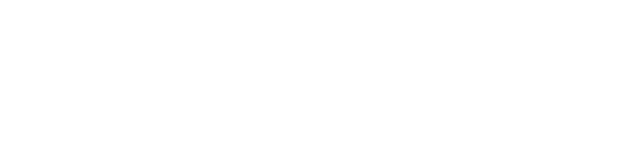
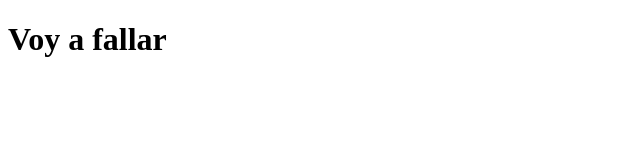
Before and after one commit to brayandiazc/discord-ci, a plain HTML site: page index.html in a window 1280 px wide. Shown: the whole page, without its empty margins (0-640 px from the left). Drawn offline with Linux system fonts and the light colour scheme.

Commit message:
primer commit

```diff
--- a/index.html
+++ b/index.html
@@ -5,5 +5,7 @@
     <meta name="viewport" content="width=device-width, initial-scale=1.0" />
     <title>Document</title>
   </head>
-  <body></body>
+  <body>
+    <h1>Voy a fallar</h1>
+  </body>
 </html>
```
